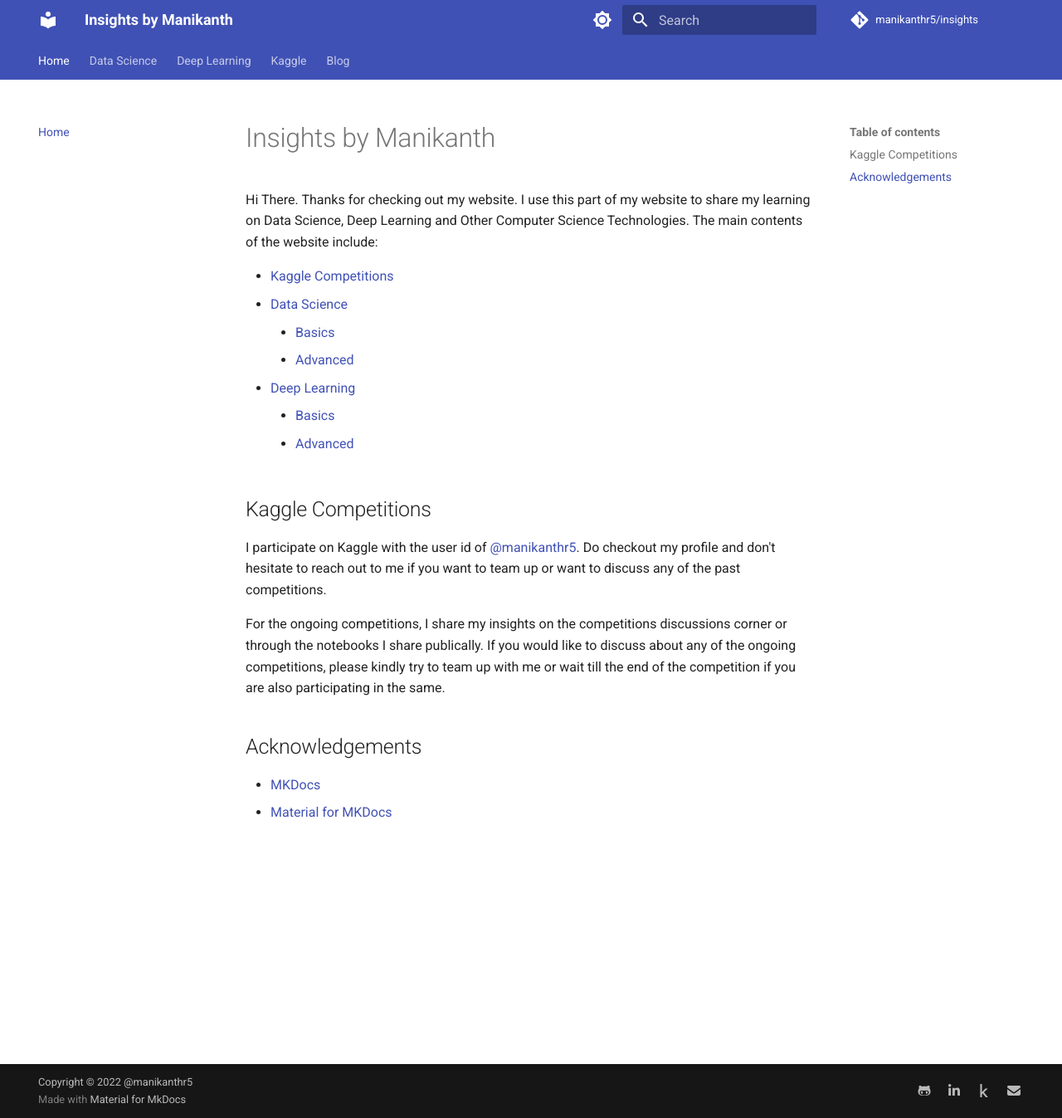
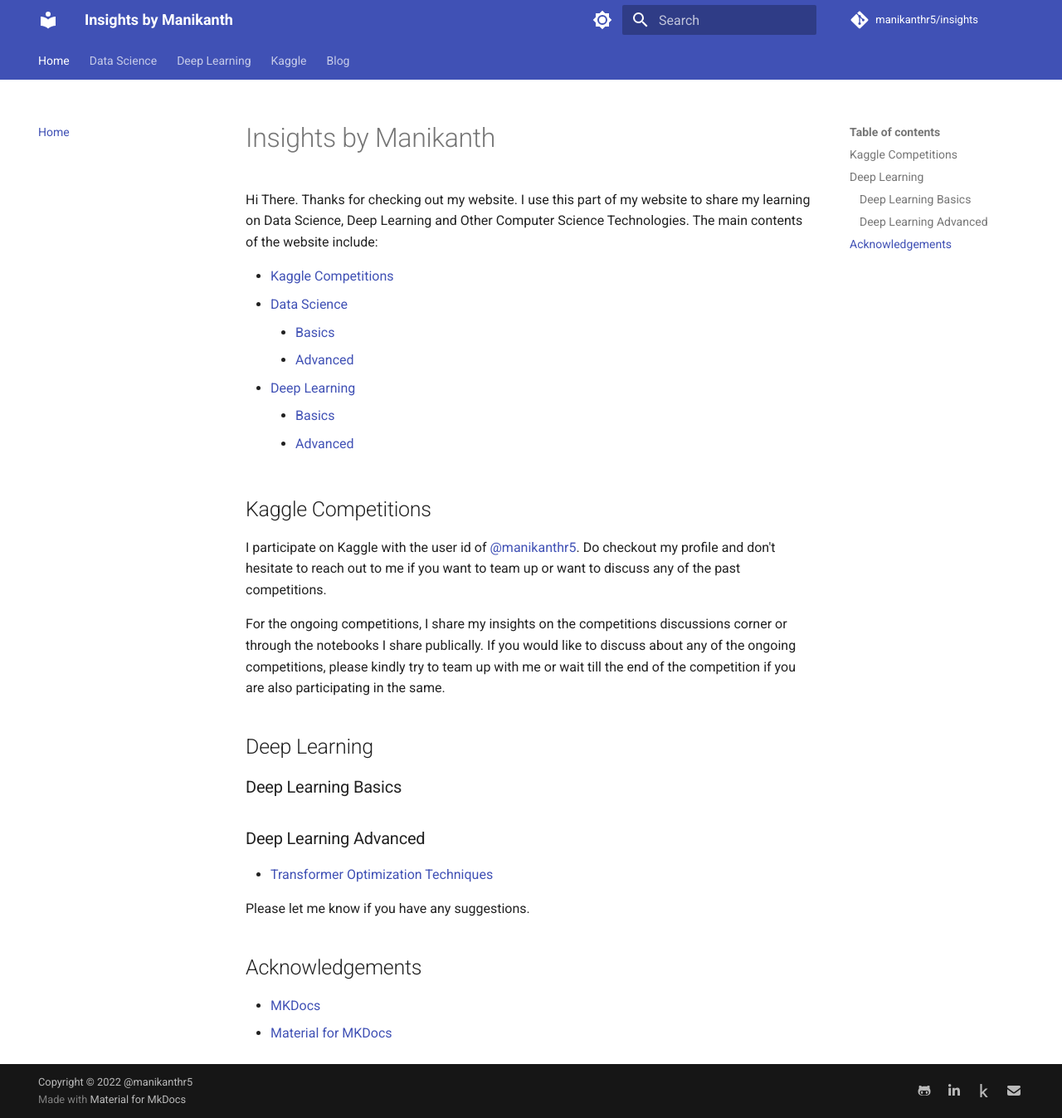
Before and after one commit to manikanthr5/manikanthr5.github.io, an MkDocs documentation site: the page built from docs/index.md, in a window 1280 px wide and 1347 px high. Shown: the whole window at 83% size. Built offline with MkDocs 1.6.1 and Material for MkDocs 9.7.7, drawn with Linux system fonts in a browser that asks for light colours; comment, search, counter and statistics services are not loaded.

Commit message:
add transformer optimization techniques page

```diff
--- a/docs/index.md
+++ b/docs/index.md
@@ -14,6 +14,17 @@
 
 For the ongoing competitions, I share my insights on the competitions discussions corner or through the notebooks I share publically. If you would like to discuss about any of the ongoing competitions, please kindly try to team up with me or wait till the end of the competition if you are also participating in the same.
 
+## Deep Learning
+
+### Deep Learning Basics
+
+
+### Deep Learning Advanced
+- [Transformer Optimization Techniques](/insights/deep-learning/advanced/transformer-optimization-techniques/)
+
+
+Please let me know if you have any suggestions.
+
 ## Acknowledgements
 - <a href="https://www.mkdocs.org/" target="_blank" title="MKDocs">MKDocs</a>
 - <a href="https://squidfunk.github.io/mkdocs-material/" target="_blank" title="Material for MKDocs">Material for MKDocs</a>
--- a/mkdocs.yml
+++ b/mkdocs.yml
@@ -48,7 +48,7 @@
       toc_depth: 3
 
 site_name: Insights by Manikanth
-site_url: https://manikanthr5.github.io/insights
+site_url: https://manikanthr5.github.io/insights/
 copyright: Copyright &copy; 2022 @manikanthr5
 
 # Repository
@@ -76,6 +76,8 @@
   - Deep Learning:
     - Deep Learning: deep-learning/index.md
     - Deep Learning Basics: deep-learning/basics/index.md
-    - Deep Learning Basics: deep-learning/advanced/index.md
+    - Deep Learning Advanced:
+      - Deep Learning Advanced Topics: deep-learning/advanced/index.md
+      - Transformer Optimization Techniques: deep-learning/advanced/transformer-optimization-techniques.md
   - Kaggle: kaggle/index.md
   - Blog: blog/index.md
```
Also changed, not shown: docs/deep-learning/advanced/transformer-optimization-techniques.md (added, +33 -0 lines).
